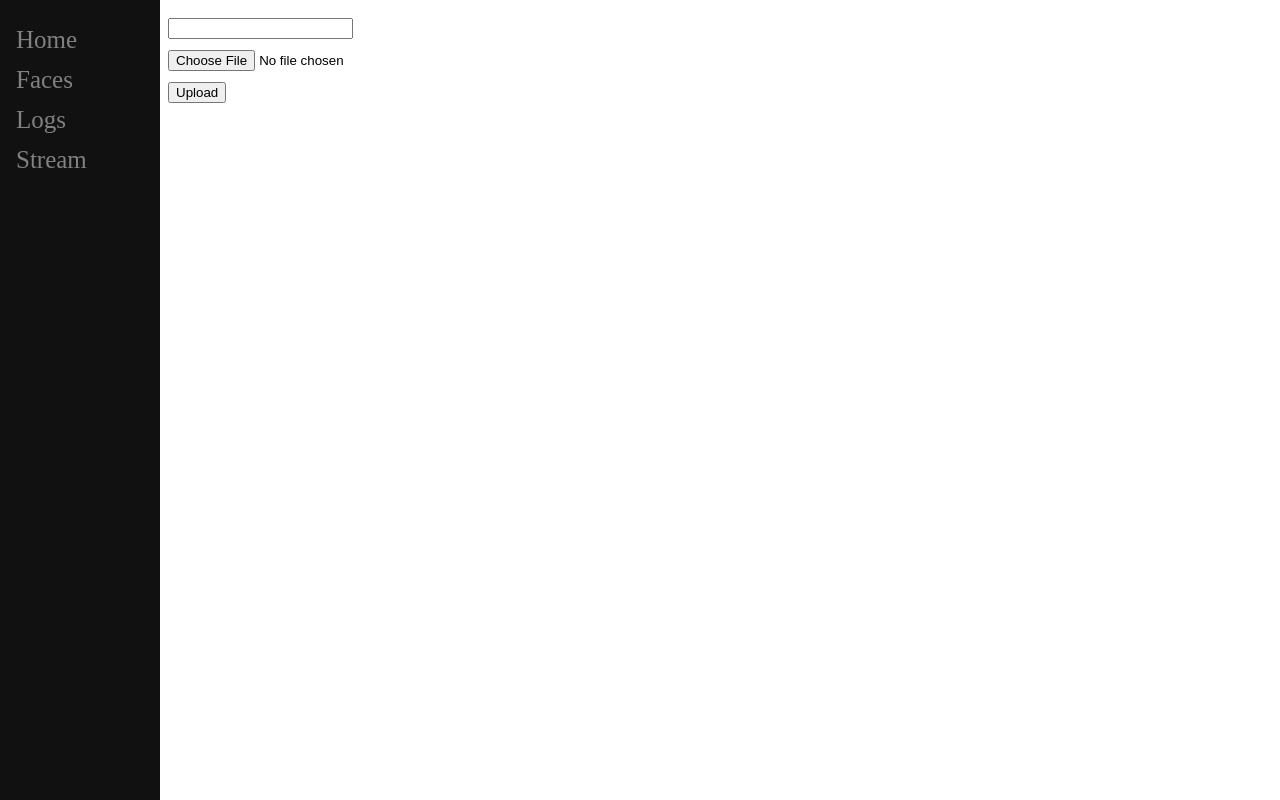
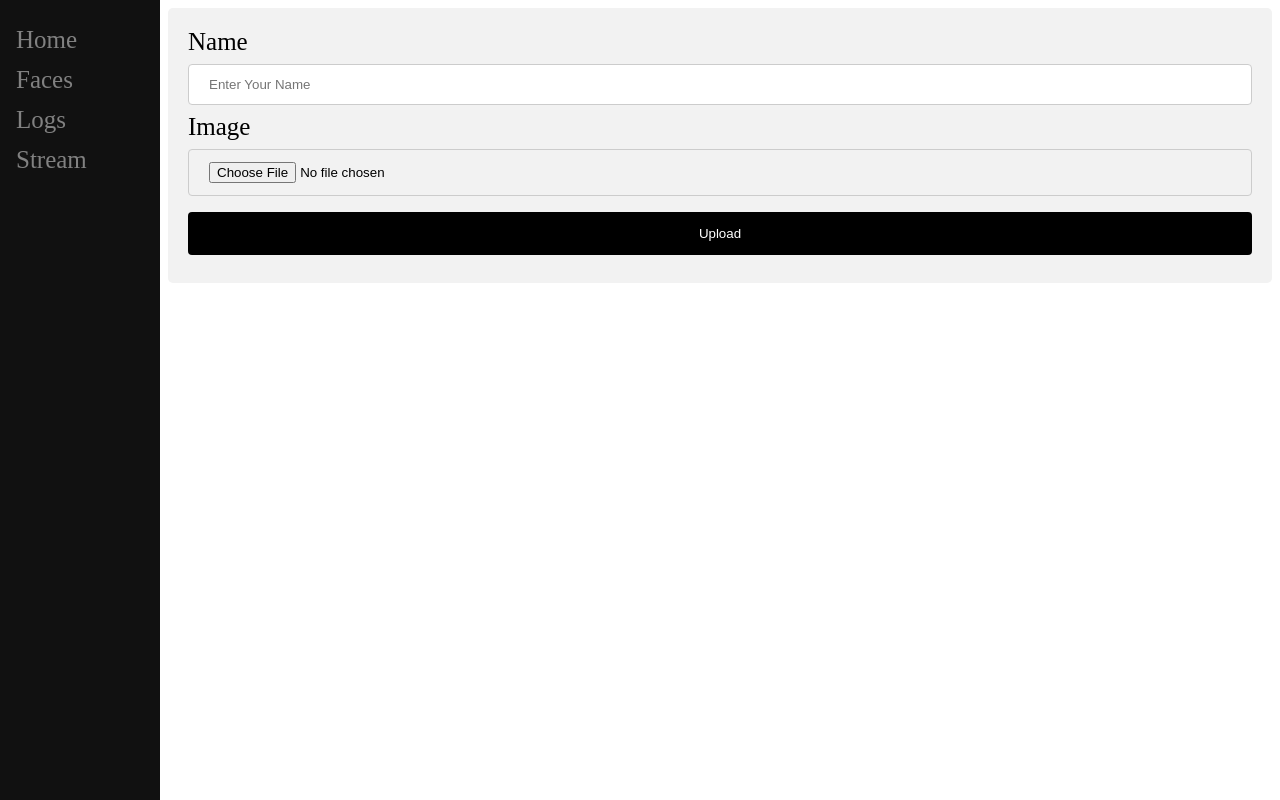
Before and after one commit to barhenkro/SecurityCamera, a Flask app: page /add_face in a window 1280 px wide. Run offline with Flask 2, Linux system fonts and the light colour scheme; the visitor is signed in with stand-in values (Sample User, id 1); parts of the project's set-up code (start-up, migrations or seed data) failed here and were passed over.

Commit message:
styled add_face page

```diff
--- a/static/st.css
+++ b/static/st.css
@@ -39,3 +39,35 @@
     display: block;
     border: 1px solid black;
 }
+
+.add_face input[class="field"] {
+  width: 100%;
+  padding: 12px 20px;
+  margin: 8px 0;
+  display: inline-block;
+  border: 1px solid #ccc;
+  border-radius: 4px;
+  box-sizing: border-box;
+}
+
+.add_face input[type=submit] {
+  width: 100%;
+  background-color: black;
+  color: white;
+  padding: 14px 20px;
+  margin: 8px 0;
+  border: none;
+  border-radius: 4px;
+  cursor: pointer;
+}
+
+.add_face input[type=submit]:hover {
+  background-color: #262626;
+}
+
+form[class="add_face"]{
+  font-size: 25px;
+  border-radius: 5px;
+  background-color: #f2f2f2;
+  padding: 20px;
+}
--- a/templates/new_face.html
+++ b/templates/new_face.html
@@ -1,11 +1,13 @@
 {% extends "base.html" %}
 {% block title %}Add Face{% endblock %}
 {% block content %}
-<form method=post enctype=multipart/form-data>
-    <input type=text name=face_name> <br>
-    <input type=file name=file> <br>
-    <input type=submit value=Upload>
-</form>
+  <form class="add_face" action="/action_page.php">
+    Name
+    <input type="text" class="field" name="face_name" placeholder="Enter Your Name">
+    Image
+    <input type="file" class="field" name="file">
+    <input type="submit" value="Upload">
+  </form>
 {% with messages = get_flashed_messages() %}
     {% for message in messages %}
         {{message}}
```
